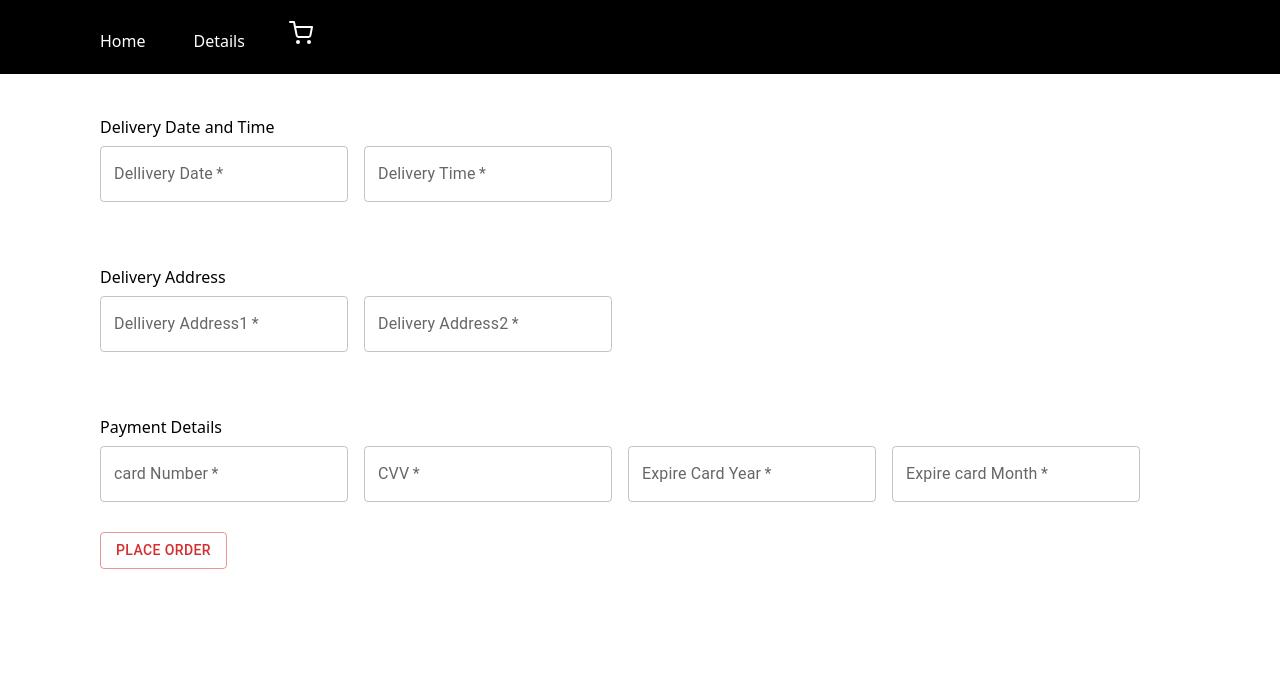
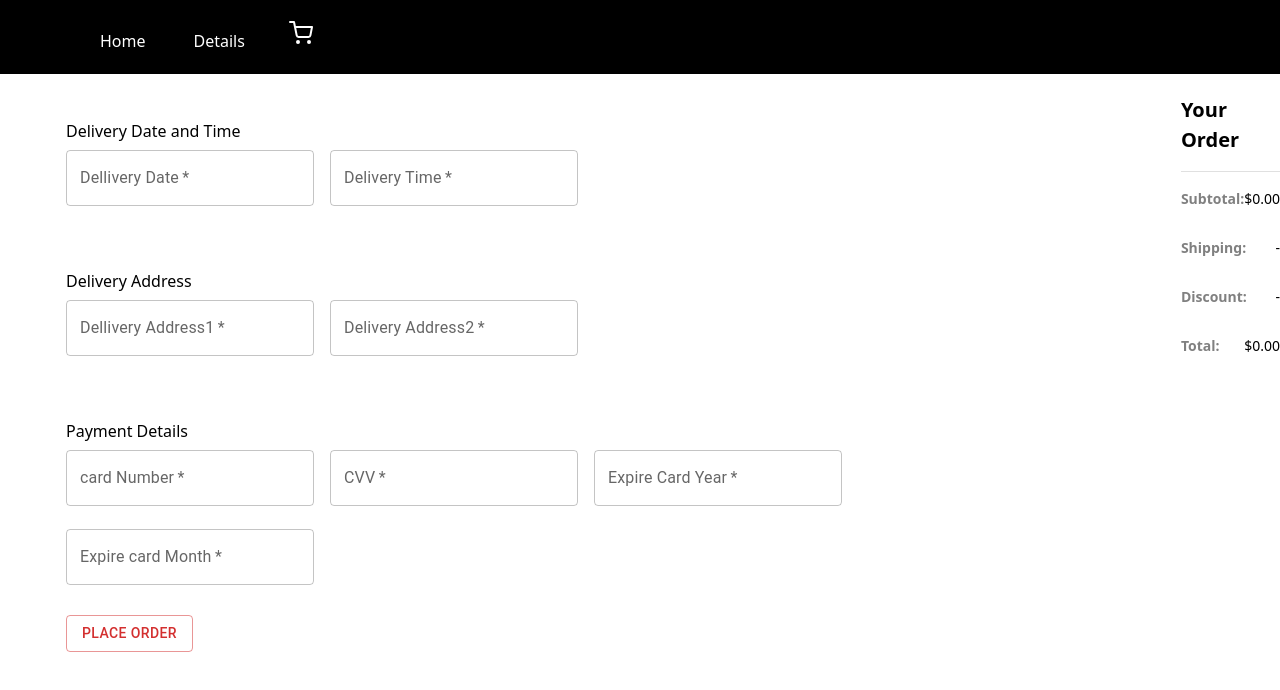
Before and after one commit to Bhavna0421/ecommerce_app, a Next.js app: page /checkoutPage in a window 1280 px wide. Shown: the top 690 px of the page. Built offline with nearby package versions, Linux system fonts and the light colour scheme.

Commit message:
Ui setting

```diff
--- a/src/components/cart/Cart.tsx
+++ b/src/components/cart/Cart.tsx
@@ -26,9 +26,7 @@ function Cart() {
       </ul>
       <div className="flex flex-col mt-4">
         <button className="bg-black text-white font-bold py-2 px-4 rounded focus:outline-none focus:shadow-outline">
-		<Link href="/checkoutPage" >
-          Checkout Now ${total.toFixed(2)}
-		  </Link>
+          <Link href="/checkoutPage">Checkout Now ${total.toFixed(2)}</Link>
         </button>
 
         <button className="bg-black text-white font-bold py-2 px-4 rounded mt-4 focus:outline-none focus:shadow-outline">
--- a/src/components/cart/CartItem.tsx
+++ b/src/components/cart/CartItem.tsx
@@ -12,6 +12,7 @@ interface Props {
 export default function CartItem({ product }: Props) {
   const removeFromCart = useCartStore((state) => state.removeFromCart);
 
+  console.log("productquantity",product.quantity)
   return (
     <div style={{ display: "flex", flexWrap: "wrap", marginBottom: "1rem" }}>
       <Paper
--- /dev/null
+++ b/src/components/checkoutCart/checkoutCart.tsx
@@ -0,0 +1,216 @@
+import CartItem from "../cart/CartItem";
+
+import { useCartStore } from "../../stores/useCartStore";
+
+import useFromStore from "../../hooks/useFromStore";
+import Link from "next/link";
+import { Divider, List, Typography } from "@mui/material";
+import CheckoutCartItem from "./checkoutItems";
+
+function CheckoutCart() {
+  const cart = useFromStore(useCartStore, (state) => state.cart);
+
+  let total = 0;
+  if (cart) {
+    total = cart.reduce(
+      (acc, product) => acc + product.price * (product.quantity as number),
+      0
+    );
+  }
+
+  return (
+    <section>
+      <h1
+        style={{
+          marginBottom: "16px",
+          marginTop: "30px",
+          fontSize: "20px",
+          color: "black",
+          fontWeight: "700",
+          whiteSpace: "normal",
+        }}
+      >
+        Your Order
+      </h1>
+
+      <ul>
+        {cart?.map((product) => (
+          <CheckoutCartItem key={product.id} product={product} />
+        ))}
+      </ul>
+      <Divider />
+      <div className="flex flex-col mt-4">
+        <div
+          style={{
+            display: "flex",
+            justifyContent: "space-between",
+            alignItems: "center",
+            marginBottom: "12px",
+          }}
+        >
+          <p
+            style={{
+              marginBottom: "16px",
+              marginTop: "0px",
+              fontSize: "14px",
+              color: "grey",
+              whiteSpace: "normal",
+            }}
+          >
+            <span
+              style={{
+                lineHeight: 1.5,
+                fontWeight: "bold",
+                whiteSpace: "normal",
+                textTransform: "none",
+                color: "grey",
+              }}
+            >
+              Subtotal:
+            </span>
+          </p>
+          <p
+            style={{
+              marginBottom: "16px",
+              marginTop: "0px",
+              fontSize: "14px",
+              color: "black",
+
+              whiteSpace: "normal",
+            }}
+          >
+            ${total.toFixed(2)}
+          </p>
+        </div>
+        <div
+          style={{
+            display: "flex",
+            justifyContent: "space-between",
+            alignItems: "center",
+            marginBottom: "12px",
+          }}
+        >
+          <p
+            style={{
+              marginBottom: "16px",
+              marginTop: "0px",
+              fontSize: "14px",
+              color: "grey",
+              whiteSpace: "normal",
+            }}
+          >
+            <span
+              style={{
+                lineHeight: 1.5,
+                fontWeight: "bold",
+                whiteSpace: "normal",
+                textTransform: "none",
+                color: "grey",
+              }}
+            >
+              Shipping:
+            </span>
+          </p>
+          <p
+            style={{
+              marginBottom: "16px",
+              marginTop: "0px",
+              fontSize: "14px",
+              color: "black",
+
+              whiteSpace: "normal",
+            }}
+          >
+            -
+          </p>
+        </div>
+        <div
+          style={{
+            display: "flex",
+            justifyContent: "space-between",
+            alignItems: "center",
+            marginBottom: "12px",
+          }}
+        >
+          <p
+            style={{
+              marginBottom: "16px",
+              marginTop: "0px",
+              fontSize: "14px",
+              color: "grey",
+              whiteSpace: "normal",
+            }}
+          >
+            <span
+              style={{
+                lineHeight: 1.5,
+                fontWeight: "bold",
+                whiteSpace: "normal",
+                textTransform: "none",
+                color: "grey",
+              }}
+            >
+              Discount:
+            </span>
+          </p>
+          <p
+            style={{
+              marginBottom: "16px",
+              marginTop: "0px",
+              fontSize: "14px",
+              color: "black",
+
+              whiteSpace: "normal",
+            }}
+          >
+            -
+          </p>
+        </div>
+        <div
+          style={{
+            display: "flex",
+            justifyContent: "space-between",
+            alignItems: "center",
+            marginBottom: "12px",
+          }}
+        >
+          <p
+            style={{
+              marginBottom: "16px",
+              marginTop: "0px",
+              fontSize: "14px",
+              color: "grey",
+              whiteSpace: "normal",
+            }}
+          >
+            <span
+              style={{
+                lineHeight: 1.5,
+                fontWeight: "bold",
+                whiteSpace: "normal",
+                textTransform: "none",
+                color: "grey",
+              }}
+            >
+              Total:
+            </span>
+          </p>
+          <p
+            style={{
+              marginBottom: "16px",
+              marginTop: "0px",
+              fontSize: "14px",
+              color: "black",
+
+              whiteSpace: "normal",
+            }}
+          >
+            ${total.toFixed(2)}
+          </p>
+        </div>
+      </div>
+    </section>
+  );
+}
+
+export default CheckoutCart;
--- /dev/null
+++ b/src/components/checkoutCart/checkoutItems.tsx
@@ -0,0 +1,55 @@
+import { Product } from "../../types";
+
+interface Props {
+  product: Product;
+}
+
+export default function CheckoutCartItem({ product }: Props) {
+  return (
+    <div style={{ display: "block" }}>
+      <div
+        style={{
+          display: "flex",
+          justifyContent: "space-between",
+          alignItems: "center",
+          marginBottom: "12px",
+        }}
+      >
+        <p
+          style={{
+            marginBottom: "16px",
+            marginTop: "0px",
+            fontSize: "14px",
+            color: "grey",
+            whiteSpace: "normal",
+          }}
+        >
+          <span
+            style={{
+              lineHeight: 1.5,
+              fontWeight: "bold",
+              whiteSpace: "normal",
+              textTransform: "none",
+              color: "black",
+            }}
+          >
+            {product.quantity} x
+          </span>{" "}
+          {product.title}
+        </p>
+        <p
+          style={{
+            marginBottom: "16px",
+            marginTop: "0px",
+            fontSize: "14px",
+            color: "black",
+
+            whiteSpace: "normal",
+          }}
+        >
+          ${product.price}
+        </p>
+      </div>
+    </div>
+  );
+}
--- a/src/components/header/Drawer.tsx
+++ b/src/components/header/Drawer.tsx
@@ -1,6 +1,5 @@
-import { Drawer, IconButton, List, Divider } from "@mui/material";
 import CloseOutlinedIcon from "@mui/icons-material/CloseOutlined";
-import { useState } from "react";
+import { Divider, Drawer, IconButton, List } from "@mui/material";
 
 interface Props {
   isOpen: boolean;
--- a/src/components/header/Header.tsx
+++ b/src/components/header/Header.tsx
@@ -10,7 +10,29 @@ interface Props {
 }
 
 export default function Header({ onCartIconClick }: Props) {
-  const cart = useFromStore(useCartStore, (state) => state.cart);
+  const cart:any = useFromStore(useCartStore, (state) => state.cart);
+
+
+// let sum = cart?.reduce(function(acc: any[], curr: { title: any; quantity: any; }) {
+//   let findIndex = acc.findIndex((item: { title: any; }) => item.title === curr.title);
+
+//   if (findIndex === -1) {
+//     acc.push(curr)
+//   } else {
+
+//     acc[findIndex].quantity += curr.quantity
+//   }
+//   return acc;
+// }, [])
+
+let total = 0;
+if (cart) {
+  total = cart.reduce(
+    (acc: number, product: { price: number; quantity: number; }) => (product.quantity as number) + 1 ,
+    0
+  );
+}
+
 
   return (
     <header style={{ height: "75px", backgroundColor: "black", position: "sticky", top: -1, zIndex: 100 }}>
@@ -30,6 +52,7 @@ export default function Header({ onCartIconClick }: Props) {
         Details
       </Link>
       <div style={{ display: "flex" }}>
+
         <IconButton
           edge="start"
           aria-label="open drawer"
--- a/src/pages/checkoutPage.jsx
+++ b/src/pages/checkoutPage.jsx
@@ -1,10 +1,9 @@
-import { Button, Stack, TextField } from "@mui/material";
+import { Box, Button, Divider, Stack, TextField } from "@mui/material";
 import React from "react";
-import styles from "./checkoutPage.module.css";
-import Header from "../components/header/Header"
-import CustomDrawer from "../components/header/Drawer"
-import Cart from "../components/cart/Cart"
-
+import Cart from "../components/cart/Cart";
+import CustomDrawer from "../components/header/Drawer";
+import Header from "../components/header/Header";
+import CheckoutCart from "../components/checkoutCart/checkoutCart"
 const RegisterForm = () => {
   const [isDrawerOpen, setIsDrawerOpen] = React.useState(false)
   const handleCartIconClick = () => {
@@ -16,7 +15,9 @@ const RegisterForm = () => {
 			<CustomDrawer isOpen={isDrawerOpen} onCartIconClick={handleCartIconClick}>
 				<Cart />
 			</CustomDrawer>
-      <form style={{ margin: "50px 100px 4px 80px" }}>
+      <div style={{display:"flex"}}>
+      <div>
+      <form style={{ margin: "54px 205px 4px 46px" }}>
         <div
           style={{
             height: "150px",
@@ -134,6 +135,17 @@ const RegisterForm = () => {
           </div>
         </div>
       </form>
+      </div>
+
+      <div>
+      <Box >
+      <div style={{marginTop:"10px"}}>
+      <CheckoutCart/>
+      </div>
+      </Box>
+      </div>
+      </div>
+
     </React.Fragment>
   );
 };
--- a/src/pages/index.tsx
+++ b/src/pages/index.tsx
@@ -27,9 +27,10 @@ export default function Home() {
 			<CustomDrawer isOpen={isDrawerOpen} onCartIconClick={handleCartIconClick}>
 				<Cart />
 			</CustomDrawer>
-			<main className='container mx-auto md:w-10/12 py-8 px-4'>
+			<main style={{marginLeft:"20px",marginRight:"20px"}}>
 				{isLoading ? <div className='text-center text-lg'>Loading...</div> : <ProductList products={products} />}
 			</main>
+			{/* //100 100 marginn */}
 		</>
 	)
 }
```
Also changed, not shown: src/components/products/ProductCard.tsx (+62 -36 lines), src/pages/[id].js (+19 -29 lines), src/stores/useCartStore.ts (+1 -10 lines).
